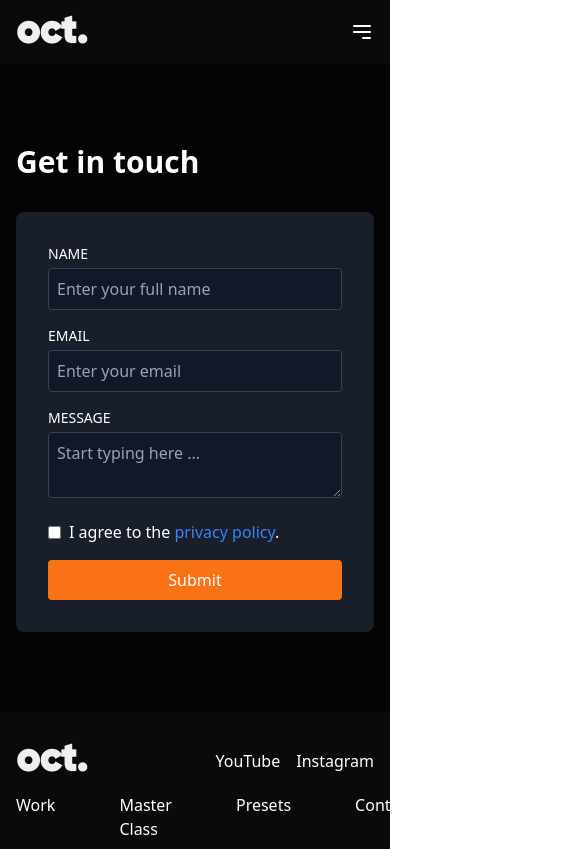
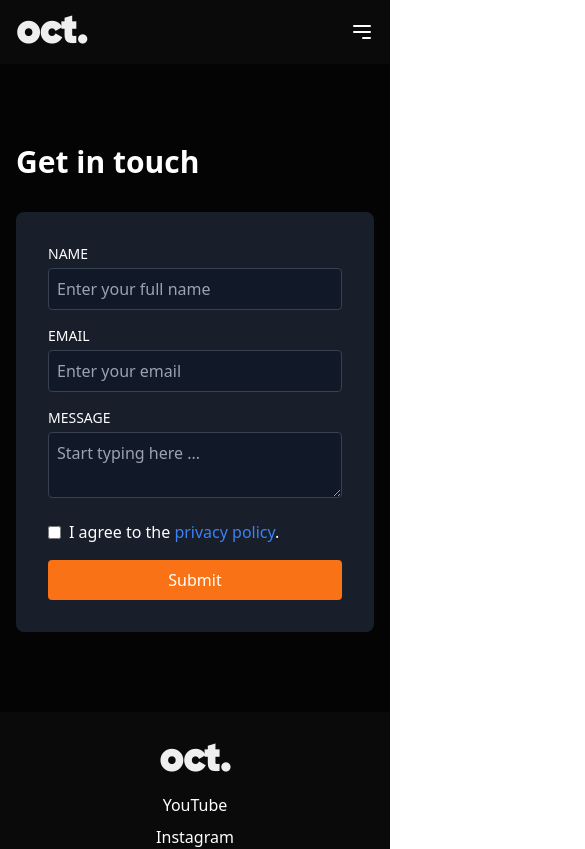
Before and after one commit to mertbatut/Kold_ogz, a React (Vite) app: page /contact in a window 390 px wide. Shown: the top 849 px of the page, 585 px wide, since content can reach past the window. Built offline with nearby package versions, Linux system fonts and the light colour scheme; no server answers; the HTML template or start-up script is replaced by a standard one.

Commit message:
Footer mobile tamamlandı

```diff
--- a/src/components/Footer.jsx
+++ b/src/components/Footer.jsx
@@ -5,17 +5,17 @@ function Footer({ scrollToWork, scrollToProducts, scrollToStats, scrollToContact
   return (
     <footer className="bg-dark-bg text-white py-8">
       <div className="container mx-auto px-4">
-        <div className="flex justify-between items-center">
-          <div>
-            <Link to="/" className=" Logo text-2xl font-bold">oct.</Link>
+        <div className="flex flex-col md:flex-row justify-between items-center">
+          <div className="mb-4 md:mb-0">
+            <Link to="/" className="Logo text-2xl font-bold">oct.</Link>
           </div>
-          <div className="flex space-x-4">
-            <a href="https://www.youtube.com/user/koldstudios" target="_blank" rel="noopener noreferrer" className="hover:underline">YouTube</a>
-            <a href="https://www.instagram.com/samkolder/" target="_blank" rel="noopener noreferrer" className="hover:underline">Instagram</a>
+          <div className="flex flex-col md:flex-row items-center md:space-x-4 mb-4 md:mb-0">
+            <a href="https://www.youtube.com/user/koldstudios" target="_blank" rel="noopener noreferrer" className="hover:underline mb-2 md:mb-0">YouTube</a>
+            <a href="https://www.instagram.com/samkolder/" target="_blank" rel="noopener noreferrer" className="hover:underline mb-2 md:mb-0">Instagram</a>
           </div>
         </div>
-        <div className="flex justify-between items-center mt-4">
-          <div className="space-x-4 flex gap-12">
+        <div className="flex flex-col md:flex-row justify-between items-center mt-4">
+          <div className="flex flex-col md:flex-row items-center space-y-2 md:space-y-0 md:space-x-12 mb-4 md:mb-0">
             <a onClick={scrollToWork} className="hover:underline cursor-pointer">Work</a>
             <a onClick={scrollToProducts} className="hover:underline cursor-pointer">Master Class</a>
             <a onClick={scrollToStats} className="hover:underline cursor-pointer">Presets</a>
```
